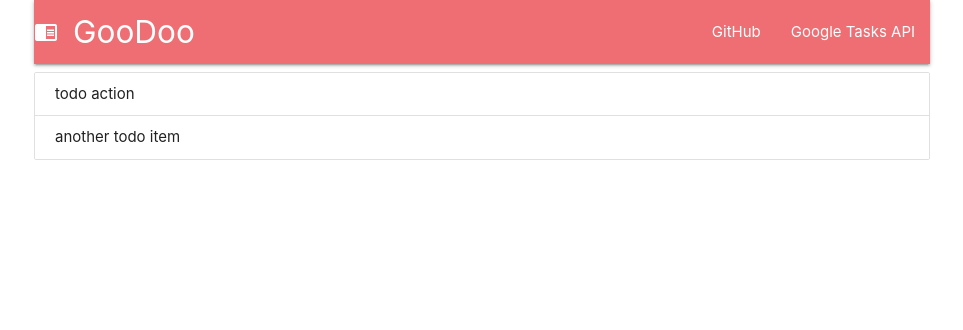
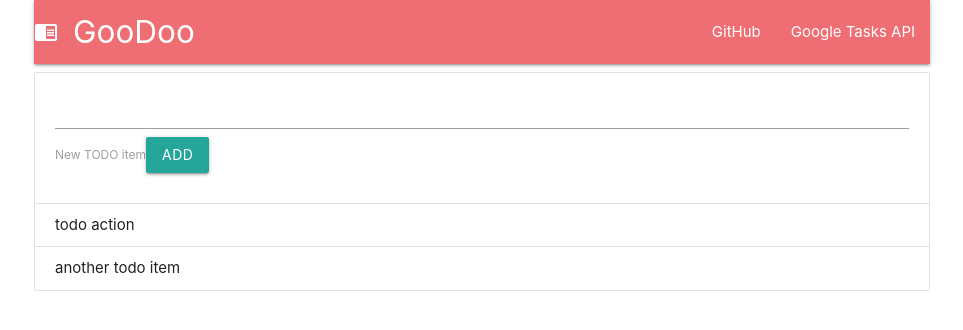
Before and after one commit to sgchris/goodoo, a React (Create React App) app: page / in a window 1280 px wide. Shown: the top 330 px of the page, without its empty margins (158-1121 px from the left). Built offline with nearby package versions, Linux system fonts and the light colour scheme.

Commit message:
separated reducer. added axios

```diff
--- a/package.json
+++ b/package.json
@@ -3,6 +3,7 @@
   "version": "0.1.0",
   "private": true,
   "dependencies": {
+    "axios": "^0.18.0",
     "materialize-css": "^1.0.0",
     "react": "^16.8.4",
     "react-dom": "^16.8.4",
--- a/src/Components/List.js
+++ b/src/Components/List.js
@@ -1,44 +1,14 @@
 import React, {Component} from 'react';
-import { createStore } from "redux";
-
-const todoReducer = (state = [], action) => {
-
-    switch (action.type) {
-        case 'TODO_ADD':
-            const maxId = state.reduce((currentMax, todo) => Math.max(currentMax, todo.id), 0);
-            console.log('maxid', maxId);
-            return [
-                ...state,
-                {
-                    id: maxId + 1,
-                    text: action.text,
-                    completed: false
-                }
-            ];
-        case 'TODO_REMOVE':
-            return state.filter(todo => {
-                return (todo.id != action.id);
-            });
-        case 'TODO_MARK_COMPLETE':
-            return state.map(todo => {
-                if (todo.id == action.id) {
-                    todo.completed = true;
-                }
-
-                return todo;
-            });
-        default:
-            return state;
-    }
-}
-
+import { createStore } from 'redux';
+import axios from 'axios';
+import todoReducer from '../Reducers/Todo';
 
 class List extends Component {
 
-    store = createStore(todoReducer);
 
     constructor(props) {
         super(props);
+        this.store = createStore(todoReducer);
         this.loadItems();
     }
 
@@ -52,7 +22,13 @@ class List extends Component {
             type: 'TODO_ADD',
             text: 'another todo item'
         });
+    }
 
+    addItem(text) {
+        this.store.dispatch({
+            type: 'TODO_ADD',
+            text
+        });
     }
 
     render() {
@@ -64,7 +40,16 @@ class List extends Component {
 
         return (
             <ul className="collection">
-            {liItems}
+                <li className="collection-item">
+                    <form className="row">
+                        <div classname="input-group">
+                            <input type="text" id="new_todo_item" />
+                            <label for="new_todo_item">New TODO item</label>
+                            <button type="submit" className="waves-effect waves-light btn">Add</button>
+                        </div>
+                    </form>
+                </li>
+                {liItems}
             </ul>
         )
     }
--- /dev/null
+++ b/src/Reducers/Todo.js
@@ -0,0 +1,48 @@
+const todoReducer = (state = [], action) => {
+
+    switch (action.type) {
+        case 'TODO_ADD':
+            const maxId = state.reduce((currentMax, todo) => Math.max(currentMax, todo.id), 0);
+            console.log('maxid', maxId);
+            return [
+                ...state,
+                {
+                    id: maxId + 1,
+                    text: action.text,
+                    completed: false
+                }
+            ];
+        case 'TODO_REMOVE':
+            return state.filter(todo => {
+                return (todo.id != action.id);
+            });
+        case 'TODO_MARK_COMPLETE':
+            return state.map(todo => {
+                if (todo.id == action.id) {
+                    todo.completed = true;
+                }
+
+                return todo;
+            });
+        case 'TODO_MARK_IN_PROGRESS':
+            return state.map(item => {
+                if (item.id == action.id) {
+                    item.inProgress = true;
+                }
+
+                return item;
+            });
+        case 'TODO_UNMARK_IN_PROGRESS':
+            return state.map(item => {
+                if (item.id == action.id) {
+                    item.inProgress = false;
+                }
+
+                return item;
+            });
+        default:
+            return state;
+    }
+}
+
+export default todoReducer;
```
Also changed, not shown: 1 other file (tests, documents, lock files or other folders).
